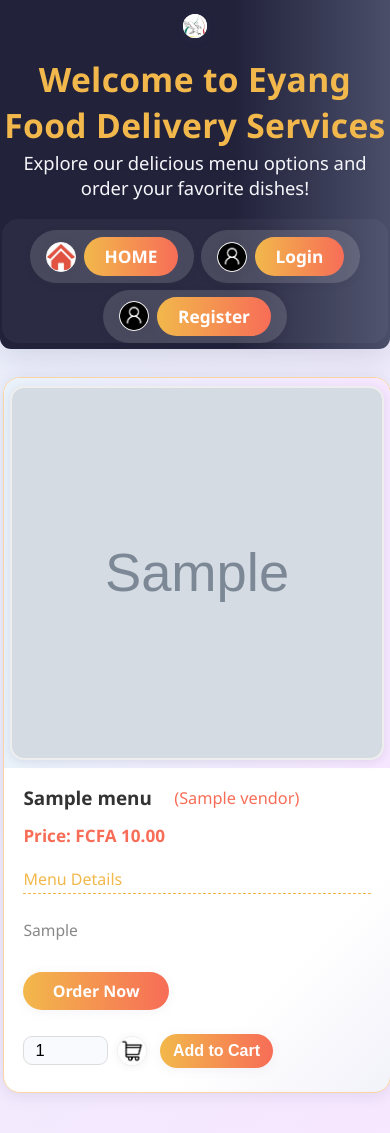
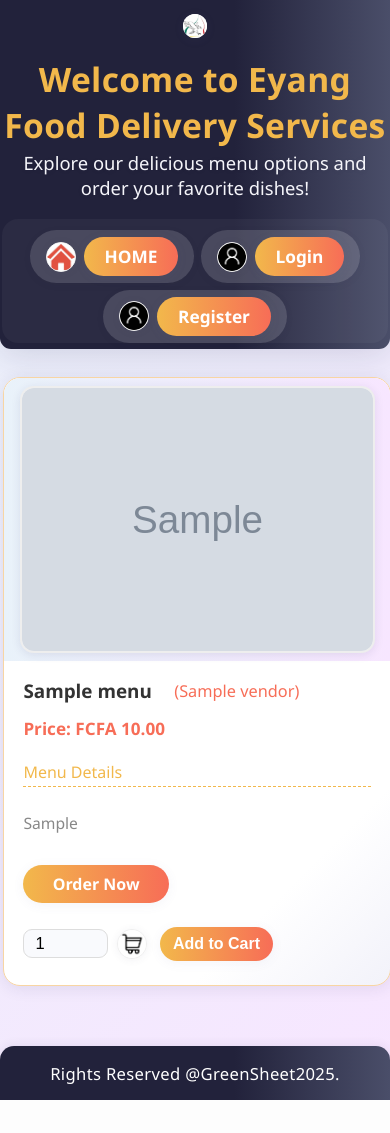
Before and after one commit to Abba-max/Resto, a Django app: page / in a window 390 px wide. Shown: the top 1133 px of the page. After the commit the page ends 1100 px from the top, so only its background shows below. Run offline with Django 5.2, Linux system fonts and the light colour scheme; tables that the repository leaves empty hold one stand-in row (values such as "Sample post"); grey boxes marked "Sample" are stand-in pictures.

Commit message:
newmodifications

```diff
--- a/static/assets/css/browse_menus.css
+++ b/static/assets/css/browse_menus.css
@@ -1,4 +1,4 @@
-/* --- Modern, Uniform, Adaptive, Fully Responsive Menu Styles --- */
+/* --- Responsive Browse Menu Page - Matches Vendor Dashboard Look, Medium Images on Mobile --- */
 
 body {
     margin: 0;
@@ -10,7 +10,7 @@
     flex-direction: column;
 }
 
-/* HEADER */
+/* HEADER - Matches Vendor Dashboard */
 header {
     background: linear-gradient(90deg, #22223B 60%, #4A4E69 100%);
     color: #fff;
@@ -165,7 +165,7 @@
 .menu-grid {
     list-style: none;
     display: grid;
-    grid-template-columns: repeat(auto-fit, minmax(270px, 1fr));
+    grid-template-columns: repeat(auto-fit, minmax(320px, 1fr));
     gap: 2.1rem;
     margin: 0;
     padding: 0;
@@ -178,7 +178,7 @@
     box-shadow: 0 2px 16px rgba(44,44,84,0.10);
     overflow: hidden;
     width: 100%;
-    max-width: 360px;
+    max-width: 520px; /* Wider for desktop/tablet */
     min-width: 0;
     display: flex;
     flex-direction: column;
@@ -200,14 +200,14 @@
     align-items: center;
     background: linear-gradient(90deg,#e9f2fa 0%, #f7e6ff 100%);
     padding: 1rem 0;
-    min-height: 150px;
+    min-height: 180px;
     box-sizing: border-box;
 }
 
 /* Uniform & Adaptive Menu Image */
 .menu-image {
     width: 100%;
-    max-width: 220px;
+    max-width: 300px;
     min-width: 120px;
     aspect-ratio: 4/3;
     height: auto;
@@ -220,18 +220,21 @@
     transition: box-shadow 0.12s;
 }
 
-/* Sizing at various breakpoints for uniformity */
-@media (max-width: 1200px) {
-    main {
-        padding-left: 0.2rem;
-        padding-right: 0.2rem;
+/* --- Responsive Breakpoints: Card & Image Sizing --- */
+@media (max-width: 1150px) {
+    .logo {
+        height: 44px;
+        max-width: 38vw;
+    }
+    .menu-grid {
+        gap: 1.3rem;
     }
     .menu-image {
-        max-width: 180px;
+        max-width: 220px;
         min-width: 100px;
     }
     .menu-img-wrap {
-        min-height: 110px;
+        min-height: 120px;
         padding: 0.7rem 0;
     }
     .menu-item {
@@ -243,14 +246,7 @@
         padding: 1rem 0.2rem;
     }
     .menu-grid {
-        gap: 1.3rem;
-    }
-    .menu-image {
-        max-width: 150px;
-        min-width: 90px;
-    }
-    .menu-img-wrap {
-        min-height: 90px;
+        gap: 1.1rem;
     }
     .menu-item {
         max-width: 99vw;
@@ -285,8 +281,8 @@
         gap: 0.8rem;
     }
     .menu-item {
-        max-width: 99vw;
-        width: 99vw;
+        max-width: 97vw;
+        width: 97vw;
         margin: 0 auto 0.8rem auto;
         padding: 0;
     }
@@ -298,13 +294,13 @@
         border-radius: 5px 5px 0 0;
     }
     .menu-img-wrap {
-        min-height: 60px;
+        min-height: 100px;
         padding: 0.5rem 0;
     }
     .menu-image {
-        max-width: 88vw;
-        min-width: 60px;
-        aspect-ratio: 1/1;
+        max-width: 70vw; /* Medium size on phone */
+        min-width: 120px;
+        aspect-ratio: 4/3;
     }
 }
 @media (max-width: 480px) {
@@ -319,12 +315,16 @@
     .menu-details {
         padding: 0.5rem 0.3rem 0.3rem 0.3rem;
     }
+    .menu-item {
+        max-width: 99vw;
+        width: 99vw;
+    }
     .menu-img-wrap {
-        min-height: 30vw;
+        min-height: 70px;
     }
     .menu-image {
-        max-width: 95vw;
-        min-width: 38vw;
+        max-width: 90vw;   /* Medium on small screens */
+        min-width: 90px;
     }
 }
 
```
Also changed, not shown: templates/place_order.html (+9 -4 lines).
